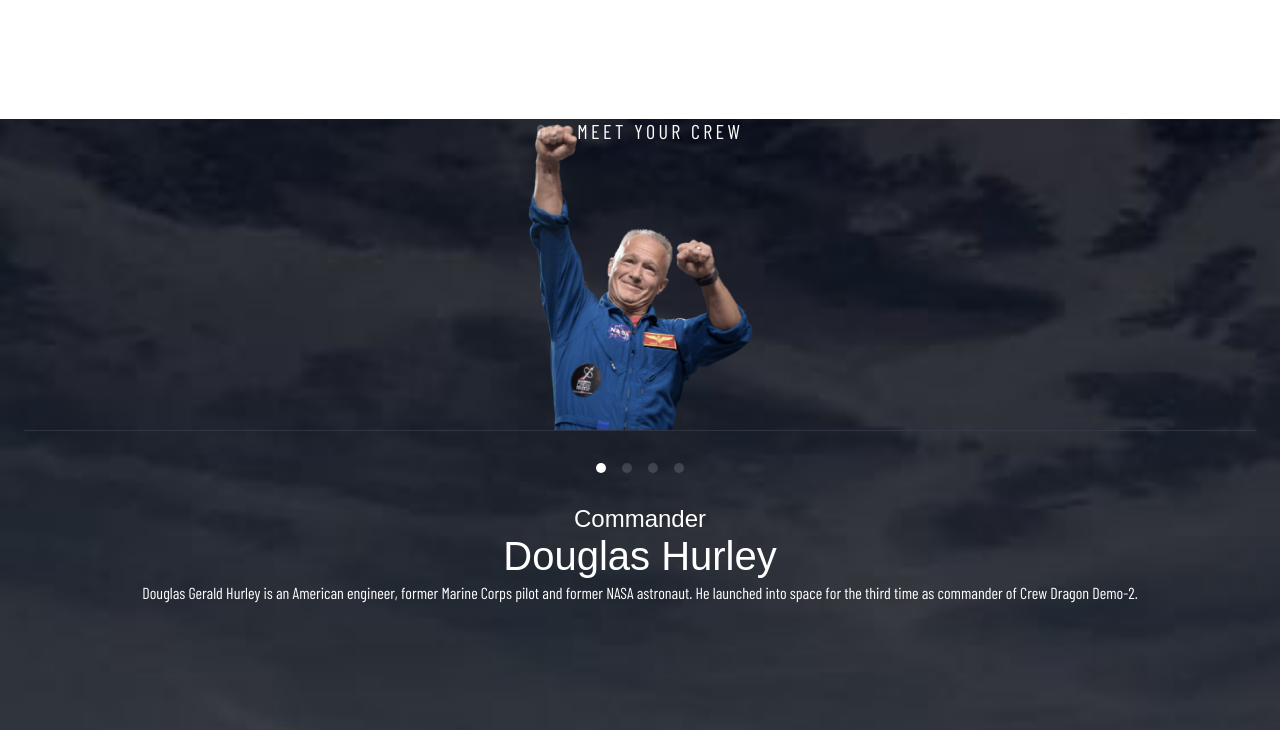
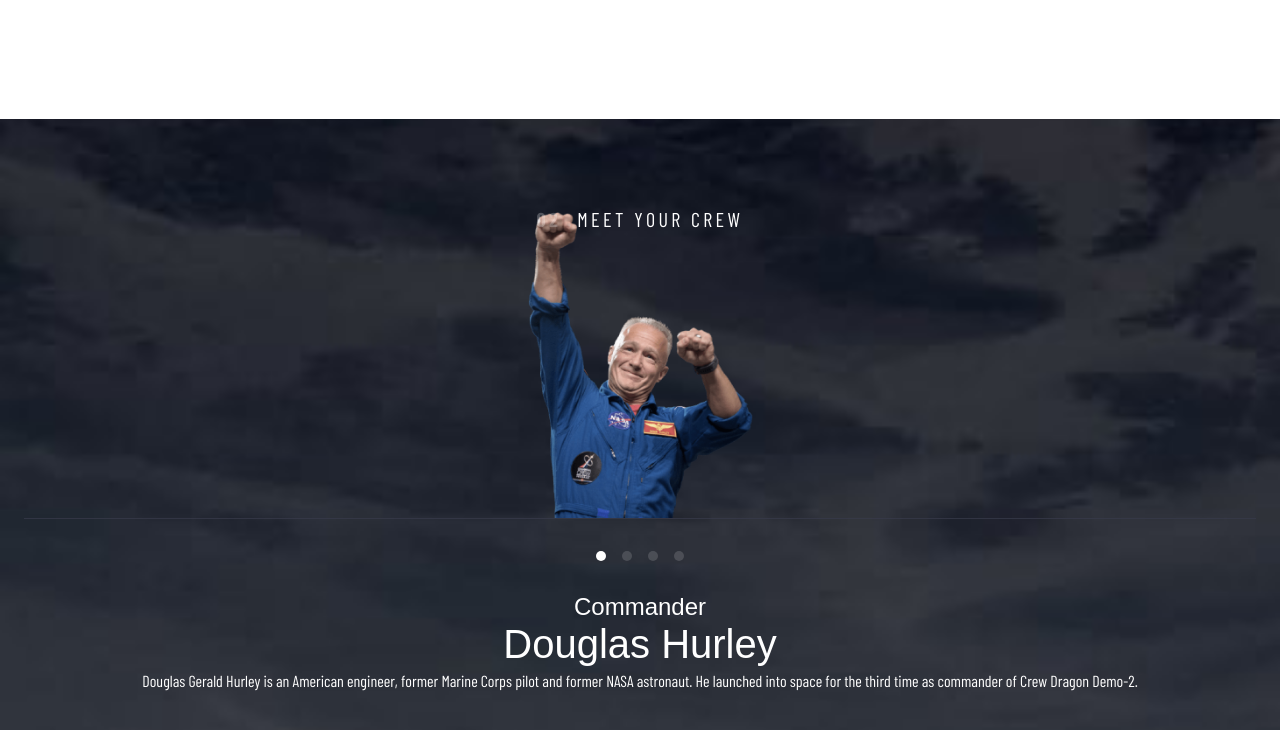
Before and after one commit to NeptuneRjo/space-tourism, a React (Create React App) app: page /crew in a window 1280 px wide. Shown: the top 730 px of the page. Built offline with nearby package versions, Linux system fonts and the light colour scheme; a web font is replaced by a local one.

Commit message:
add padding between component and top of page

```diff
--- a/src/Pages/Crew/crew.css
+++ b/src/Pages/Crew/crew.css
@@ -10,6 +10,7 @@
 
   display: flex;
   flex-direction: column;
+  padding-top: 5.5rem;
 }
 
 .crew-container {
```
